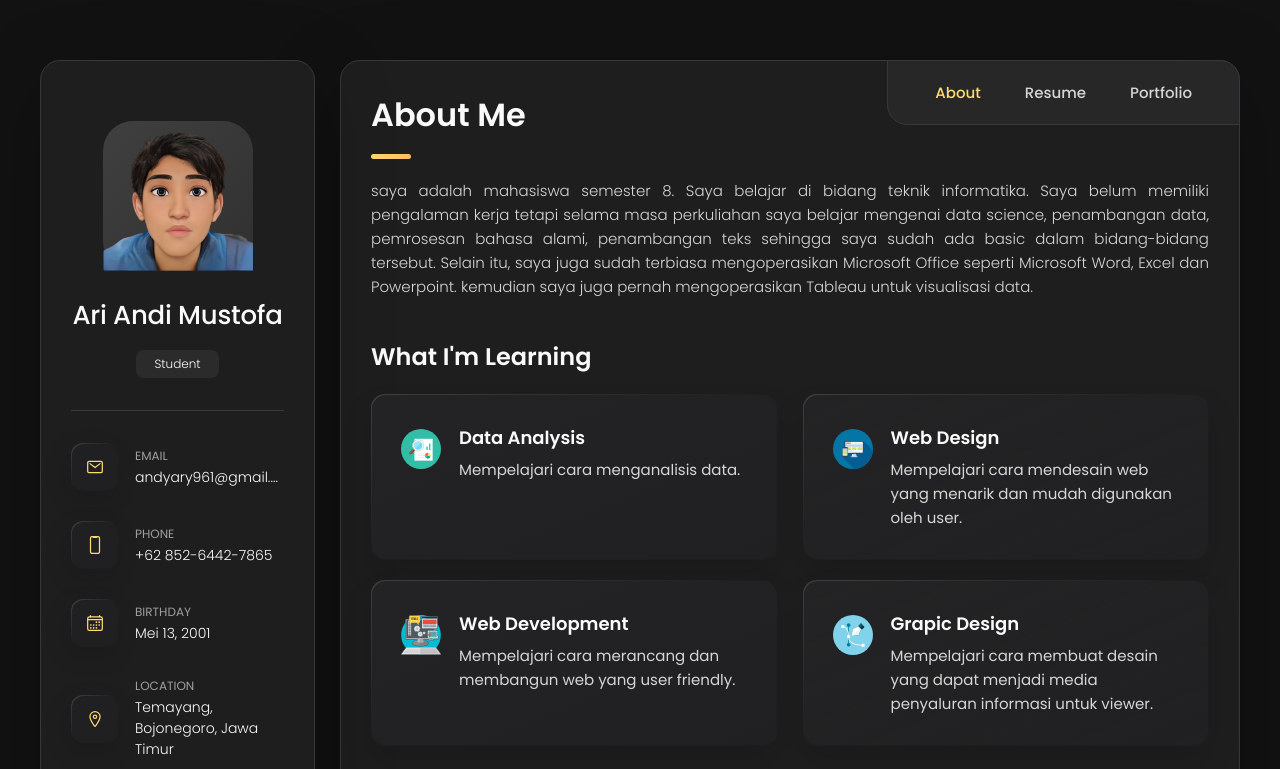
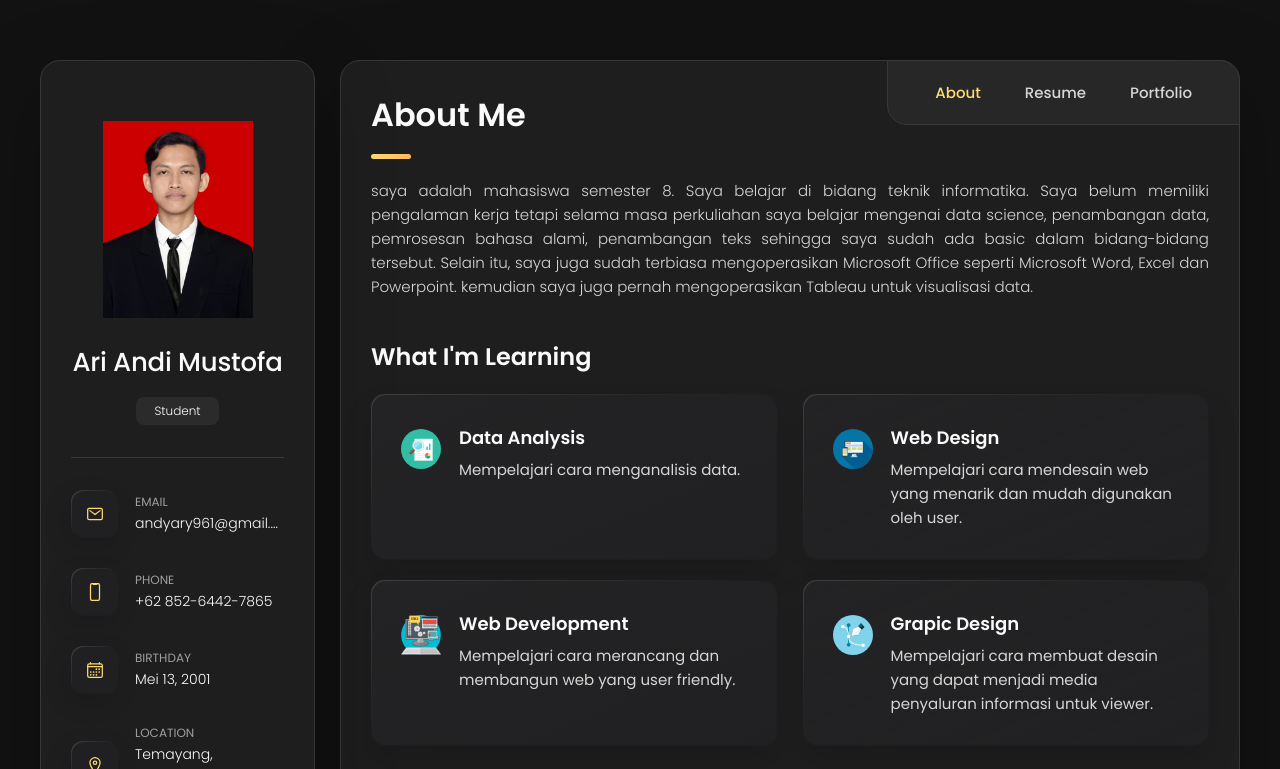
Before and after one commit to AriAndiM/Website-Personal, a plain HTML site: page index.html in a window 1280 px wide. Shown: the top 769 px of the page. Drawn offline with nearby package versions, Linux system fonts and the light colour scheme.

Commit message:
Update index.html

```diff
--- a/index.html
+++ b/index.html
@@ -42,7 +42,7 @@
       <div class="sidebar-info">
 
         <figure class="avatar-box">
-          <img src="./assets/images/andi.png" alt="andi" width="80">
+          <img src="./assets/images/FOTO ARI ANDI 2024.JPG" alt="andi" width="80">
         </figure>
 
         <div class="info-content">
```
